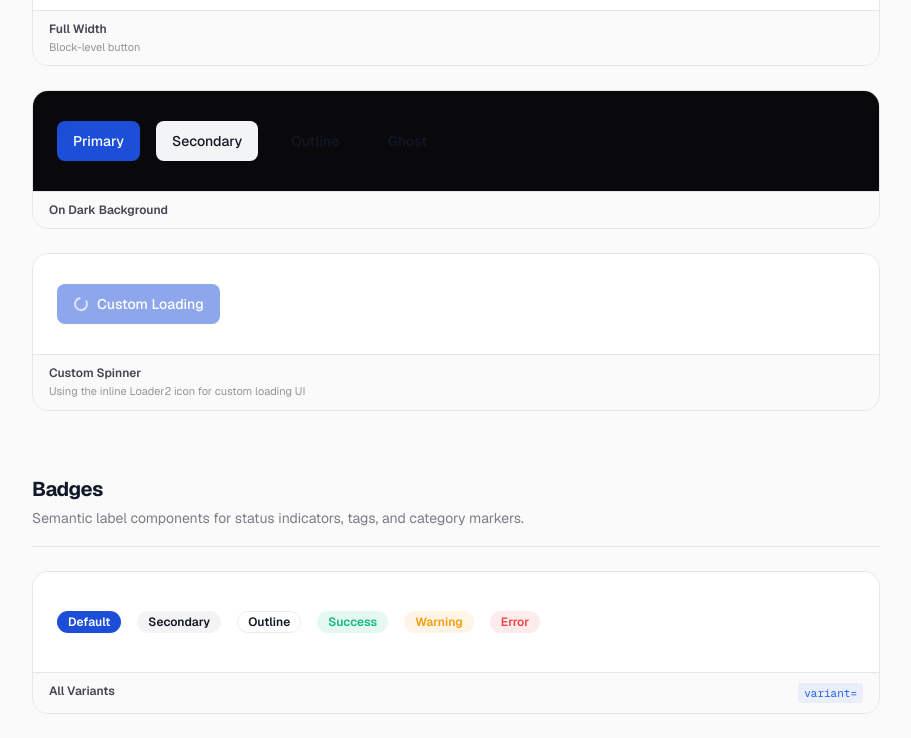
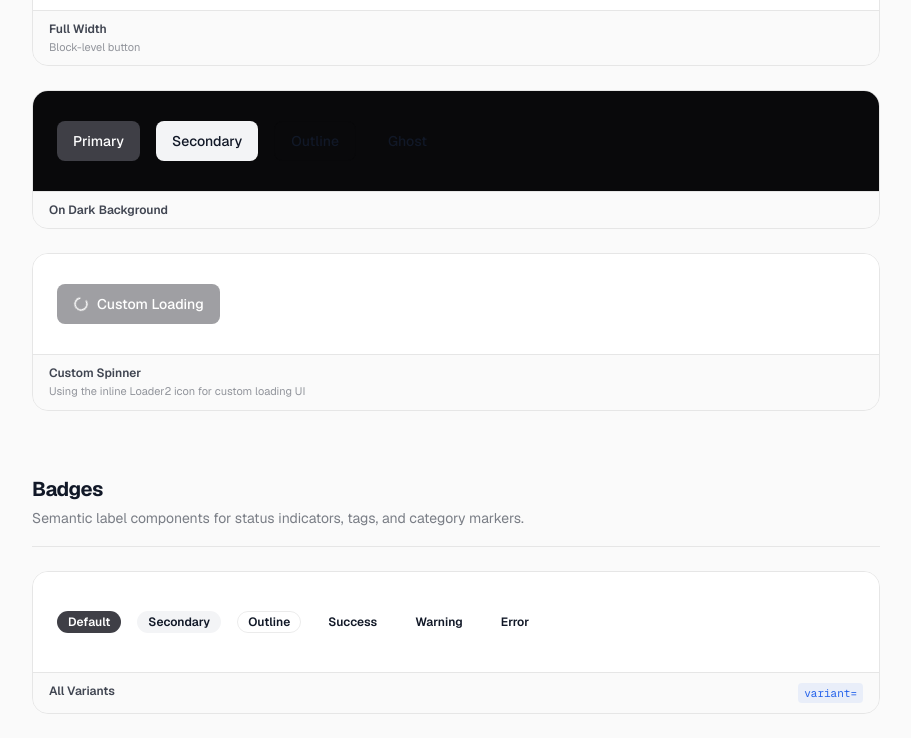
Before and after one commit to TenshiiSamaa/mdafha.my.id, a Next.js app: page /playground in a window 1280 px wide. Shown: the part 4740-5478 px from the top of the page, without its empty margins (304-1215 px from the left). Built offline with nearby package versions, Linux system fonts and the light colour scheme.

Commit message:
refactor(ui): update shared components to support new design tokens

```diff
--- a/common/components/ui/avatar.tsx
+++ b/common/components/ui/avatar.tsx
@@ -12,7 +12,7 @@ export function Avatar({ className, src, alt, fallback, ...props }: AvatarProps)
   return (
     <div
       className={cn(
-        "relative flex h-10 w-10 shrink-0 overflow-hidden rounded-full bg-neutral-200 dark:bg-neutral-800 items-center justify-center font-bold text-sm text-foreground border border-card-border",
+        "relative flex h-10 w-10 shrink-0 overflow-hidden rounded-full bg-[var(--secondary)] items-center justify-center font-bold text-sm text-[var(--foreground)] border border-[var(--border)]",
         className
       )}
       {...props}
--- a/common/components/ui/badge.tsx
+++ b/common/components/ui/badge.tsx
@@ -11,12 +11,12 @@ export function Badge({ className, variant = "default", ...props }: BadgeProps)
       className={cn(
         "inline-flex items-center rounded-full border px-2.5 py-0.5 text-xs font-semibold transition-colors focus:outline-none",
         {
-          "border-transparent bg-primary-600 text-white": variant === "default",
-          "border-transparent bg-neutral-100 dark:bg-neutral-800 text-foreground": variant === "secondary",
-          "border-card-border text-foreground": variant === "outline",
-          "border-transparent bg-status-success/10 text-status-success": variant === "success",
-          "border-transparent bg-status-warning/10 text-status-warning": variant === "warning",
-          "border-transparent bg-status-error/10 text-status-error": variant === "error",
+          "border-transparent bg-[var(--primary)] text-[var(--primary-foreground)]": variant === "default",
+          "border-transparent bg-[var(--secondary)] text-[var(--foreground)]": variant === "secondary",
+          "border-[var(--border)] text-[var(--foreground)]": variant === "outline",
+          "border-transparent bg-[var(--success)]/10 text-[var(--success)]": variant === "success",
+          "border-transparent bg-[var(--warning)]/10 text-[var(--warning)]": variant === "warning",
+          "border-transparent bg-[var(--destructive)]/10 text-[var(--destructive)]": variant === "error",
         },
         className
       )}
--- a/common/components/ui/button.tsx
+++ b/common/components/ui/button.tsx
@@ -14,13 +14,13 @@ export const Button = React.forwardRef<HTMLButtonElement, ButtonProps>(
         ref={ref}
         disabled={disabled || isLoading}
         className={cn(
-          "inline-flex items-center justify-center rounded-md font-medium transition-colors focus-visible:outline-none focus-visible:ring-2 focus-visible:ring-primary-500 disabled:opacity-50 disabled:pointer-events-none cursor-pointer",
+          "inline-flex items-center justify-center rounded-md font-medium transition-all focus-visible:outline-none focus-visible:ring-2 focus-visible:ring-[var(--primary)] disabled:opacity-50 disabled:pointer-events-none cursor-pointer",
           {
-            "bg-primary-600 text-white hover:bg-primary-700 active:bg-primary-800": variant === "primary",
-            "bg-neutral-100 dark:bg-neutral-800 text-foreground hover:bg-neutral-200 dark:hover:bg-neutral-700": variant === "secondary",
-            "border border-card-border bg-transparent hover:bg-neutral-100 dark:hover:bg-neutral-800": variant === "outline",
-            "bg-transparent hover:bg-neutral-100 dark:hover:bg-neutral-800 text-foreground": variant === "ghost",
-            "bg-status-error text-white hover:opacity-90": variant === "danger",
+            "bg-[var(--primary)] text-[var(--primary-foreground)] hover:opacity-90 active:opacity-80": variant === "primary",
+            "bg-[var(--secondary)] text-[var(--foreground)] hover:bg-[var(--muted)]": variant === "secondary",
+            "border border-[var(--border)] bg-transparent hover:bg-[var(--muted)]": variant === "outline",
+            "bg-transparent hover:bg-[var(--muted)] text-[var(--foreground)]": variant === "ghost",
+            "bg-[var(--destructive)] text-white hover:opacity-90": variant === "danger",
             "h-8 px-3 text-xs": size === "sm",
             "h-10 px-4 py-2 text-sm": size === "md",
             "h-12 px-6 text-base": size === "lg",
--- a/common/components/ui/card.tsx
+++ b/common/components/ui/card.tsx
@@ -6,7 +6,7 @@ export const Card = React.forwardRef<HTMLDivElement, React.HTMLAttributes<HTMLDi
     <div
       ref={ref}
       className={cn(
-        "rounded-lg border border-card-border bg-card-bg text-foreground shadow-xs backdrop-blur-md transition-all duration-300",
+        "rounded-lg border border-[var(--border)] bg-[var(--card)] text-[var(--foreground)] shadow-xs backdrop-blur-md transition-all duration-300",
         className
       )}
       {...props}
--- a/common/components/ui/dropdown.tsx
+++ b/common/components/ui/dropdown.tsx
@@ -45,7 +45,7 @@ export function Dropdown({ trigger, items, className }: DropdownProps) {
             exit={{ opacity: 0, y: -5 }}
             transition={{ duration: 0.15 }}
             className={cn(
-              "absolute right-0 mt-2 w-48 origin-top-right rounded-md border border-card-border bg-neutral-50 dark:bg-neutral-900 shadow-lg ring-1 ring-black/5 focus:outline-none z-20 overflow-hidden",
+              "absolute right-0 mt-2 w-48 origin-top-right rounded-md border border-[var(--border)] bg-[var(--card)] shadow-lg ring-1 ring-black/5 focus:outline-none z-20 overflow-hidden",
               className
             )}
           >
@@ -58,7 +58,7 @@ export function Dropdown({ trigger, items, className }: DropdownProps) {
                     setIsOpen(false);
                   }}
                   className={cn(
-                    "block w-full px-4 py-2 text-left text-sm text-foreground hover:bg-neutral-100 dark:hover:bg-neutral-800 transition-colors cursor-pointer",
+                    "block w-full px-4 py-2 text-left text-sm text-[var(--foreground)] hover:bg-[var(--muted)] transition-all cursor-pointer",
                     item.className
                   )}
                 >
--- a/common/components/ui/input.tsx
+++ b/common/components/ui/input.tsx
@@ -9,7 +9,7 @@ export const Input = React.forwardRef<HTMLInputElement, InputProps>(
       <input
         type={type}
         className={cn(
-          "flex h-10 w-full rounded-md border border-card-border bg-card-bg/50 px-3 py-2 text-sm text-foreground placeholder:text-neutral-400 focus-visible:outline-none focus-visible:ring-2 focus-visible:ring-primary-500 disabled:cursor-not-allowed disabled:opacity-50",
+          "flex h-10 w-full rounded-md border border-[var(--border)] bg-[var(--card)] px-3 py-2 text-sm text-[var(--foreground)] placeholder:text-[var(--muted-foreground)] focus-visible:outline-none focus-visible:ring-2 focus-visible:ring-[var(--primary)] disabled:cursor-not-allowed disabled:opacity-50",
           className
         )}
         ref={ref}
--- a/common/components/ui/textarea.tsx
+++ b/common/components/ui/textarea.tsx
@@ -8,7 +8,7 @@ export const Textarea = React.forwardRef<HTMLTextAreaElement, TextareaProps>(
     return (
       <textarea
         className={cn(
-          "flex min-h-[80px] w-full rounded-md border border-card-border bg-card-bg/50 px-3 py-2 text-sm text-foreground placeholder:text-neutral-400 focus-visible:outline-none focus-visible:ring-2 focus-visible:ring-primary-500 disabled:cursor-not-allowed disabled:opacity-50",
+          "flex min-h-[80px] w-full rounded-md border border-[var(--border)] bg-[var(--card)] px-3 py-2 text-sm text-[var(--foreground)] placeholder:text-[var(--muted-foreground)] focus-visible:outline-none focus-visible:ring-2 focus-visible:ring-[var(--primary)] disabled:cursor-not-allowed disabled:opacity-50",
           className
         )}
         ref={ref}
```
